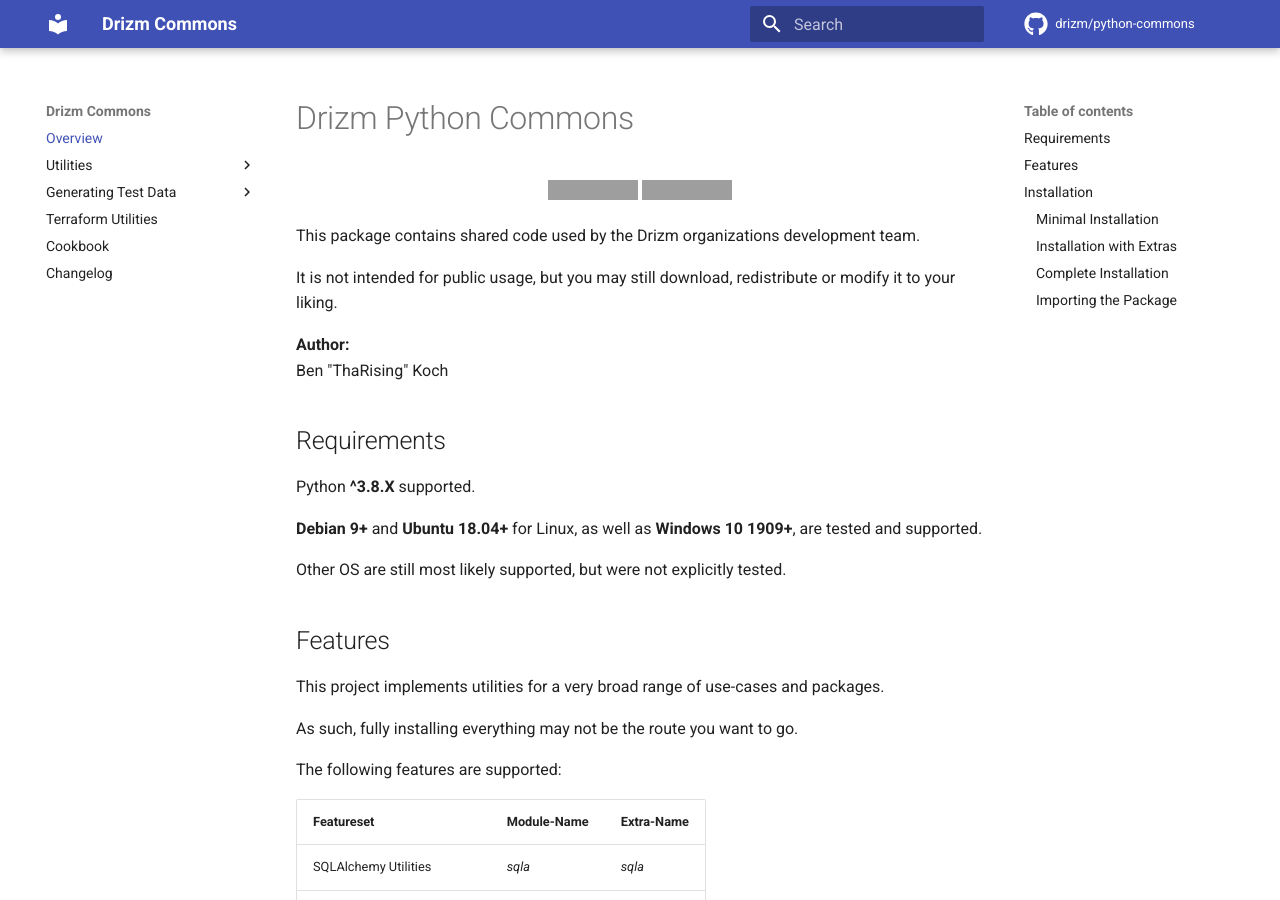
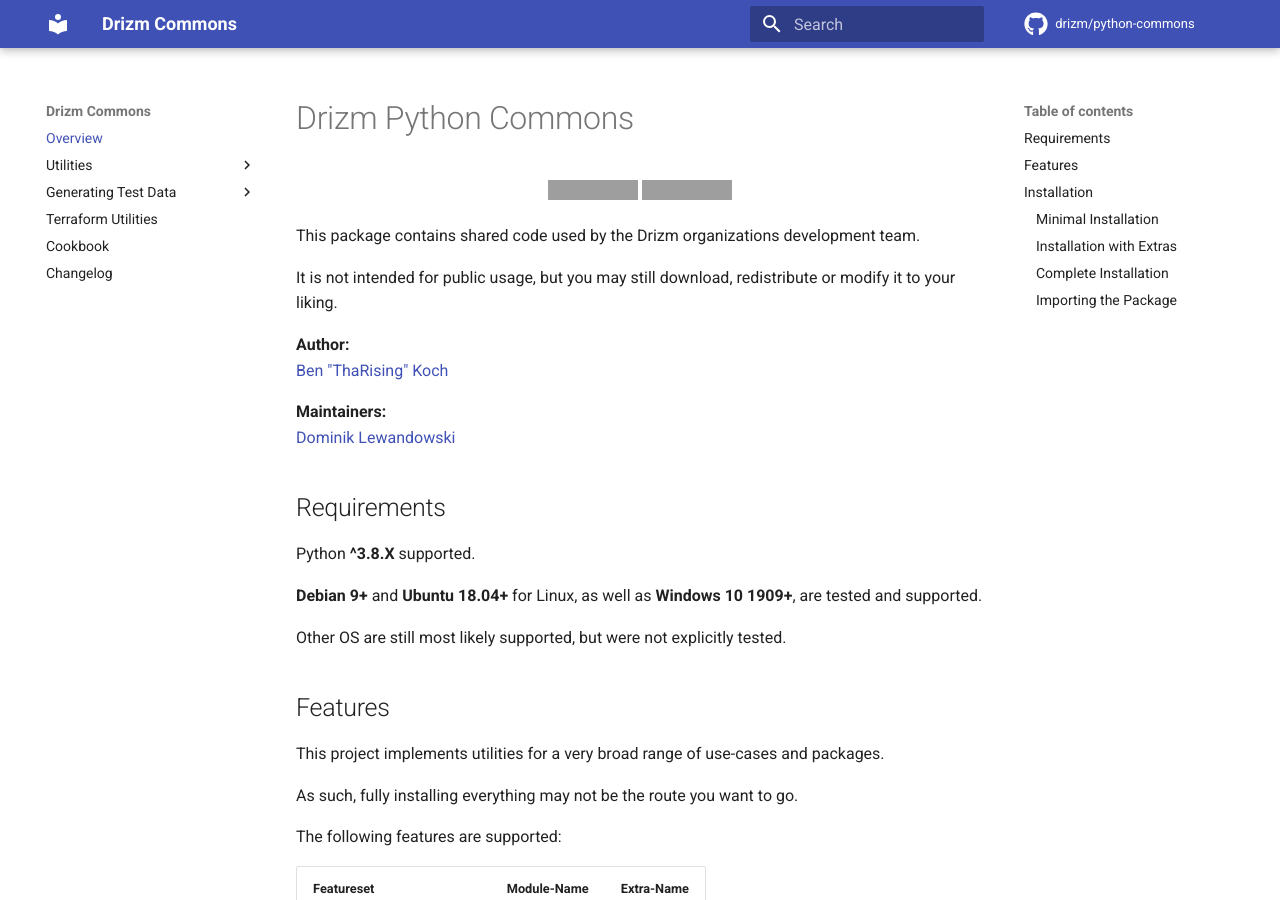
Before and after one commit to drizm-team/python-commons, an MkDocs documentation site: the page built from docs/index.md, in a window 1280 px wide and 900 px high. Built offline with MkDocs 1.6.1 and Material for MkDocs 9.7.7, drawn with Linux system fonts in a browser that asks for light colours; comment, search, counter and statistics services are not loaded; grey boxes are pictures that could not be loaded.

```diff
--- a/docs/index.md
+++ b/docs/index.md
@@ -23,7 +23,10 @@ but you may still download,
 redistribute or modify it to your liking.
 
 **Author:**
-Ben "ThaRising" Koch
+[Ben "ThaRising" Koch](https://github.com/ThaRising)
+
+**Maintainers:**
+[Dominik Lewandowski](https://github.com/dominik-lewandowski)
 
 ## Requirements
 
```
